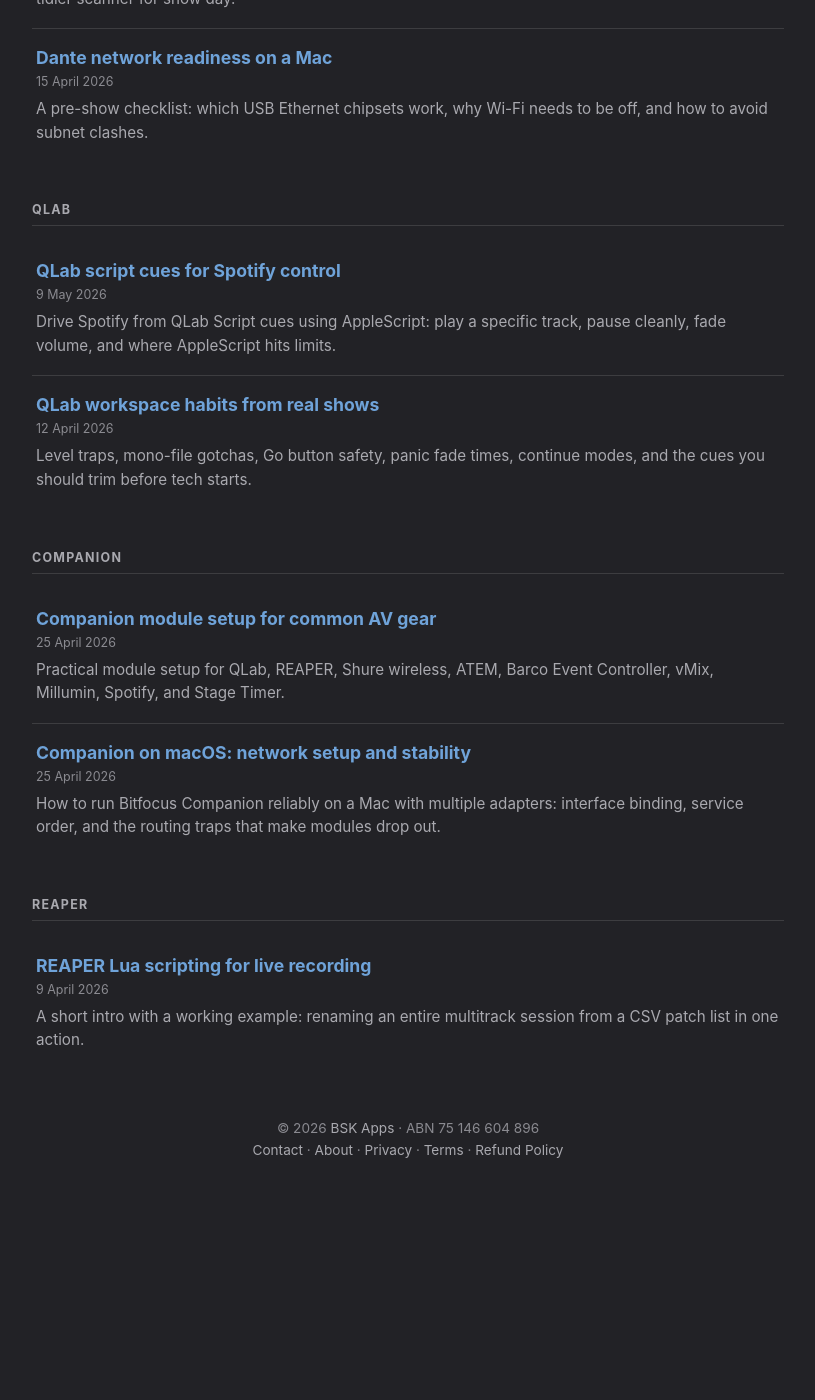
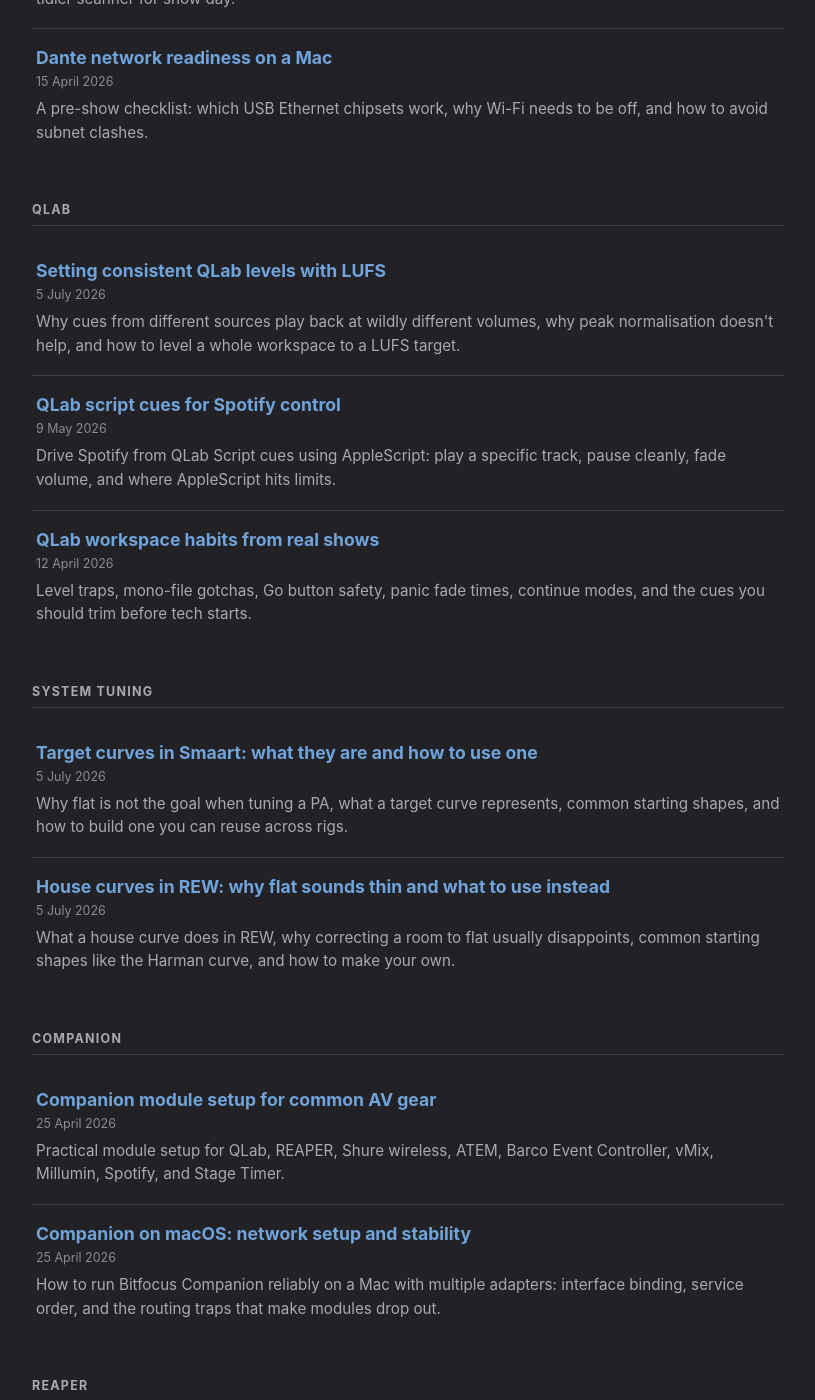
Before and after one commit to BSKapps/bskapps.github.io, a Jekyll site: the page articles/index.html, which Jekyll copies as it is, in a window 1280 px wide and 1400 px high, scrolled down 1501 px. Shown: the whole window, without its empty margins (232-1047 px from the left). Built offline with Jekyll 4.4.1, drawn with Linux system fonts in a browser that asks for light colours; before the commit the page ends 2722 px from its top, so only the background shows below that.

Commit message:
SEO: query-first page titles + 3 problem-first articles (QLab LUFS, Smaart target curves, REW house curves)

```diff
--- a/articles/index.html
+++ b/articles/index.html
@@ -87,6 +87,12 @@
 
         <h2 class="section-head">QLab</h2>
 
+        <a class="post" href="/articles/qlab-lufs-levels/">
+            <h2>Setting consistent QLab levels with LUFS</h2>
+            <span class="date">5 July 2026</span>
+            <p>Why cues from different sources play back at wildly different volumes, why peak normalisation doesn't help, and how to level a whole workspace to a LUFS target.</p>
+        </a>
+
         <a class="post" href="/articles/qlab-script-cues-spotify/">
             <h2>QLab script cues for Spotify control</h2>
             <span class="date">9 May 2026</span>
@@ -97,6 +103,20 @@
             <h2>QLab workspace habits from real shows</h2>
             <span class="date">12 April 2026</span>
             <p>Level traps, mono-file gotchas, Go button safety, panic fade times, continue modes, and the cues you should trim before tech starts.</p>
+        </a>
+
+        <h2 class="section-head">System Tuning</h2>
+
+        <a class="post" href="/articles/smaart-target-curves/">
+            <h2>Target curves in Smaart: what they are and how to use one</h2>
+            <span class="date">5 July 2026</span>
+            <p>Why flat is not the goal when tuning a PA, what a target curve represents, common starting shapes, and how to build one you can reuse across rigs.</p>
+        </a>
+
+        <a class="post" href="/articles/rew-house-curve/">
+            <h2>House curves in REW: why flat sounds thin and what to use instead</h2>
+            <span class="date">5 July 2026</span>
+            <p>What a house curve does in REW, why correcting a room to flat usually disappoints, common starting shapes like the Harman curve, and how to make your own.</p>
         </a>
 
         <h2 class="section-head">Companion</h2>
--- a/fetchpuppy/index.html
+++ b/fetchpuppy/index.html
@@ -5,13 +5,13 @@
 <head>
     <meta charset="UTF-8">
     <meta name="viewport" content="width=device-width, initial-scale=1.0">
-    <title>Fetch Puppy - Fetch Music & Video for macOS</title>
+    <title>Fetch Puppy - Music & Video Downloader for Mac</title>
     <meta name="description" content="Find and save music and video - YouTube, Spotify playlists, TikTok, and more. Drop in a Spotify or Apple Music playlist and Fetch Puppy finds every track. Convert audio to any format with full metadata and artwork.">
     <link rel="icon" type="image/png" href="/favicon.png">
     <link rel="apple-touch-icon" href="/images/favicon-180.png">
     <link rel="canonical" href="https://bskapps.com/fetchpuppy/">
     <meta property="og:type" content="website">
-    <meta property="og:title" content="Fetch Puppy - Fetch Music & Video for macOS">
+    <meta property="og:title" content="Fetch Puppy - Music & Video Downloader for Mac">
     <meta property="og:description" content="Find and save music and video - YouTube, Spotify playlists, TikTok, and more. Drop in a playlist and Fetch Puppy finds every track, then converts audio to any format with full metadata and artwork.">
     <meta property="og:image" content="https://bskapps.com/images/fetchpuppy-icon.png">
     <meta property="og:url" content="https://bskapps.com/fetchpuppy/">
--- a/gogames/index.html
+++ b/gogames/index.html
@@ -5,11 +5,11 @@
 <head>
     <meta charset="UTF-8">
     <meta name="viewport" content="width=device-width, initial-scale=1.0">
-    <title>Go Games - BSK Apps</title>
+    <title>Go Games - Sudoku, Solitaire, Minesweeper & Battle Boats</title>
     <meta name="description" content="Classic puzzle games for iPad and Mac. Sudoku, Solitaire, Minesweeper, and Battle Boats - built for downtime between shows.">
     <link rel="icon" type="image/png" href="/favicon.png">
     <link rel="apple-touch-icon" href="/images/favicon-180.png">
-    <meta property="og:title" content="Go Games - BSK Apps">
+    <meta property="og:title" content="Go Games - Sudoku, Solitaire, Minesweeper & Battle Boats">
     <meta property="og:description" content="Classic puzzle games for iPad and Mac. Sudoku, Solitaire, Minesweeper, and Battle Boats.">
     <meta property="og:url" content="https://bskapps.com/gogames/">
     <meta property="og:type" content="website">
--- a/labassistant/index.html
+++ b/labassistant/index.html
@@ -5,11 +5,11 @@
 <head>
     <meta charset="UTF-8">
     <meta name="viewport" content="width=device-width, initial-scale=1.0">
-    <title>Lab Assistant - QLab Workspace Automation for macOS</title>
+    <title>Lab Assistant - Automate QLab Levels, Audio Prep & Cue Setup</title>
     <meta name="description" content="QLab companion app for macOS. Auto set QLab levels with LUFS targets, mono routing, silence trimming, audio and video file conversion, BPM detection, and cue numbering. Automates show prep for corporate events, awards nights, and live playback.">
     <link rel="icon" type="image/png" href="/favicon.png">
     <link rel="apple-touch-icon" href="/images/favicon-180.png">
-    <meta property="og:title" content="Lab Assistant - QLab Workspace Automation for macOS">
+    <meta property="og:title" content="Lab Assistant - Automate QLab Levels, Audio Prep & Cue Setup">
     <meta property="og:description" content="QLab companion app for macOS. Auto level setting, mono routing, audio and video conversion, and cue automation for shows and events.">
     <meta property="og:image" content="https://bskapps.com/images/labassistant-icon.png">
     <meta property="og:url" content="https://bskapps.com/labassistant/">
--- a/quickerip/index.html
+++ b/quickerip/index.html
@@ -5,11 +5,11 @@
 <head>
     <meta charset="UTF-8">
     <meta name="viewport" content="width=device-width, initial-scale=1.0">
-    <title>Quicker IP - Network Toolkit for macOS</title>
+    <title>Quicker IP - Change Your Mac IP Address from the Menu Bar</title>
     <meta name="description" content="Check and change your IP address from the macOS menu bar. IP presets, network scanner, speed test, Dante monitoring, and Wi-Fi diagnostics. Built for AV and pro audio networks.">
     <link rel="icon" type="image/png" href="/favicon.png">
     <link rel="apple-touch-icon" href="/images/favicon-180.png">
-    <meta property="og:title" content="Quicker IP - Network Toolkit for macOS">
+    <meta property="og:title" content="Quicker IP - Change Your Mac IP Address from the Menu Bar">
     <meta property="og:description" content="Check and change your IP address from the macOS menu bar. IP presets, network scanner, speed test, and Dante monitoring for AV networks.">
     <meta property="og:image" content="https://bskapps.com/images/quickip-icon.png">
     <meta property="og:url" content="https://bskapps.com/quickerip/">
--- a/targettrace/index.html
+++ b/targettrace/index.html
@@ -5,11 +5,11 @@
 <head>
     <meta charset="UTF-8">
     <meta name="viewport" content="width=device-width, initial-scale=1.0">
-    <title>Target Trace - Target Curve Editor</title>
+    <title>Target Trace - Smaart & REW Target Curve Editor for Mac</title>
     <meta name="description" content="Design and edit Smaart target curves visually. Drag control points, draw freehand, simplify imported traces, and export straight to Smaart or REW.">
     <link rel="icon" type="image/png" href="/favicon.png">
     <link rel="apple-touch-icon" href="/images/favicon-180.png">
-    <meta property="og:title" content="Target Trace - Target Curve Editor">
+    <meta property="og:title" content="Target Trace - Smaart & REW Target Curve Editor for Mac">
     <meta property="og:description" content="Design and edit Smaart target curves visually. Drag control points, draw freehand, simplify imported traces, and export straight to Smaart or REW.">
     <meta property="og:image" content="https://bskapps.com/images/targettrace-icon.png">
     <meta property="og:url" content="https://bskapps.com/targettrace/">
```
Also changed, not shown: articles/qlab-lufs-levels/index.html (added, +76 -0 lines), articles/rew-house-curve/index.html (added, +64 -0 lines), articles/smaart-target-curves/index.html (added, +72 -0 lines), sitemap.xml (+15 -0 lines).
